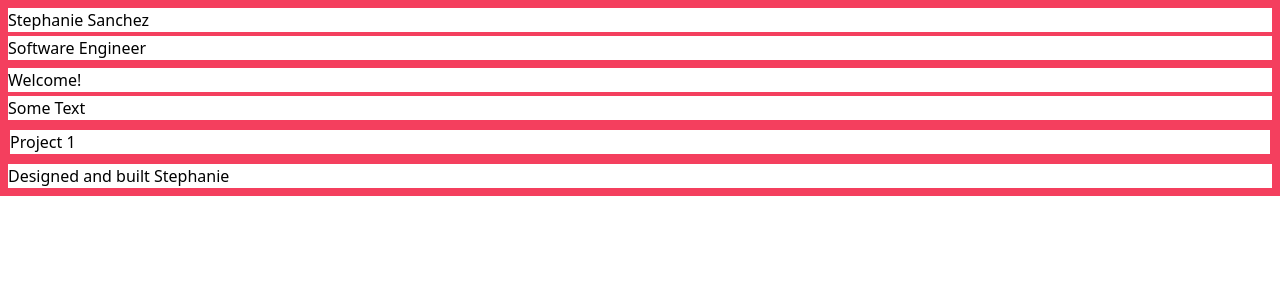
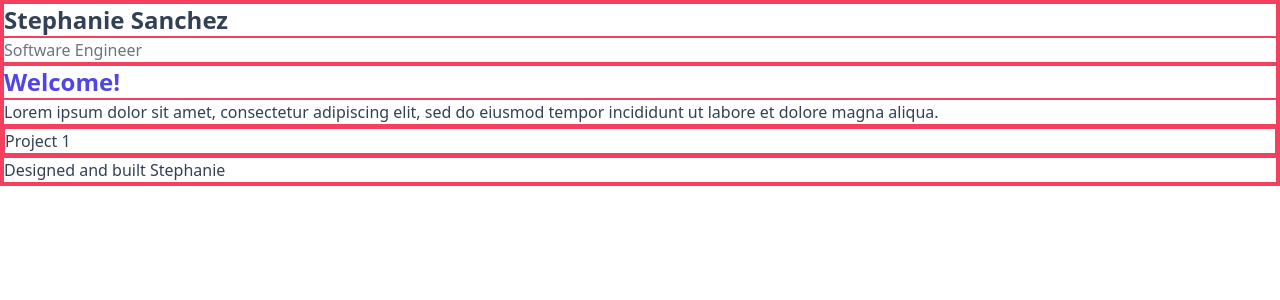
Before and after one commit to StephanieKSanchez/simple-portfolio-site, a Next.js app: page / in a window 1280 px wide. Shown: the top 300 px of the page. Built offline with nearby package versions, Linux system fonts and the light colour scheme.

Commit message:
started styling

```diff
--- a/components/header.tsx
+++ b/components/header.tsx
@@ -1,8 +1,8 @@
 const Header = () => {
   return (
     <div>
-      <div>Stephanie Sanchez</div>
-      <div>Software Engineer</div>
+      <div className="text-2xl font-bold">Stephanie Sanchez</div>
+      <div className="text-gray-500">Software Engineer</div>
     </div>
   );
 };
--- a/components/profile.tsx
+++ b/components/profile.tsx
@@ -1,8 +1,11 @@
 const Profile = () => {
   return (
     <div>
-      <div>Welcome!</div>
-      <div>Some Text</div>
+      <div className="text-2xl font-bold text-indigo-600">Welcome!</div>
+      <div className="text">
+        Lorem ipsum dolor sit amet, consectetur adipiscing elit, sed do eiusmod
+        tempor incididunt ut labore et dolore magna aliqua.
+      </div>
     </div>
   );
 };
--- a/pages/index.tsx
+++ b/pages/index.tsx
@@ -8,7 +8,7 @@ import ProjectPreview from "../components/project-preview";
 
 const Home: NextPage = () => {
   return (
-    <div>
+    <div className="text-slate-700">
       <Header />
       <Profile />
       <div>
--- a/styles/globals.css
+++ b/styles/globals.css
@@ -3,5 +3,5 @@
 @tailwind utilities;
 
 div {
-  @apply border-2 border-rose-500;
+  @apply border border-rose-500;
 }
```
